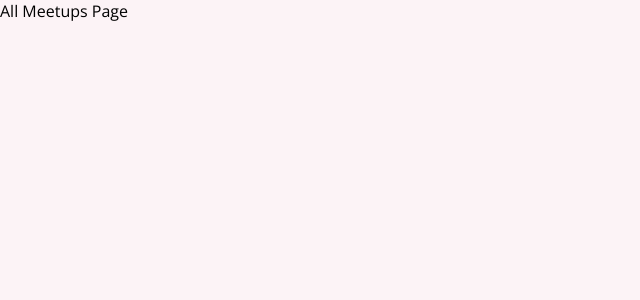
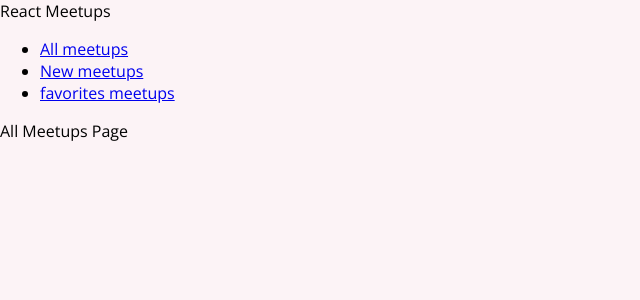
Before and after one commit to andersonzeroone/meetupsReact, a React (Create React App) app: page / in a window 1280 px wide. Shown: the top 300 px of the page, without its empty margins (0-640 px from the left). Built offline with nearby package versions, Linux system fonts and the light colour scheme.

Commit message:
add link to navigation

```diff
--- a/src/App.js
+++ b/src/App.js
@@ -4,11 +4,12 @@
 import AllMeetups from './pages/AllMeetups';
 import NewMeetups from './pages/NewMeetup';
 import FavoriteMeetups from './pages/Favorites';
-
+import MainNavigation from './components/layout/MainNavigation';
 
 function App() {
   return (
     <div>
+      <MainNavigation />
       <Switch>
         <Route path='/'>
           <AllMeetups />
--- /dev/null
+++ b/src/components/layout/MainNavigation.js
@@ -0,0 +1,25 @@
+import { Link } from "react-router-dom";
+
+function MainNavigation() {
+  return (
+    <header>
+      <div>React Meetups</div>
+
+      <nav>
+        <ul>
+          <li>
+            <Link to='/'>All meetups</Link>
+          </li>
+          <li>
+            <Link to='/new-meetup'>New meetups</Link>
+          </li>
+          <li>
+            <Link to='/favorites'>favorites meetups</Link>
+          </li>
+        </ul>
+      </nav>
+    </header>
+  )
+}
+
+export default MainNavigation;
```
